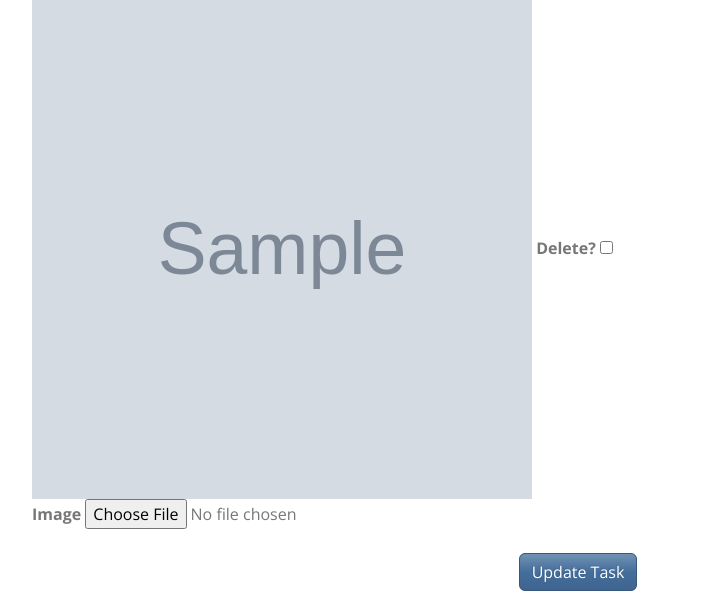
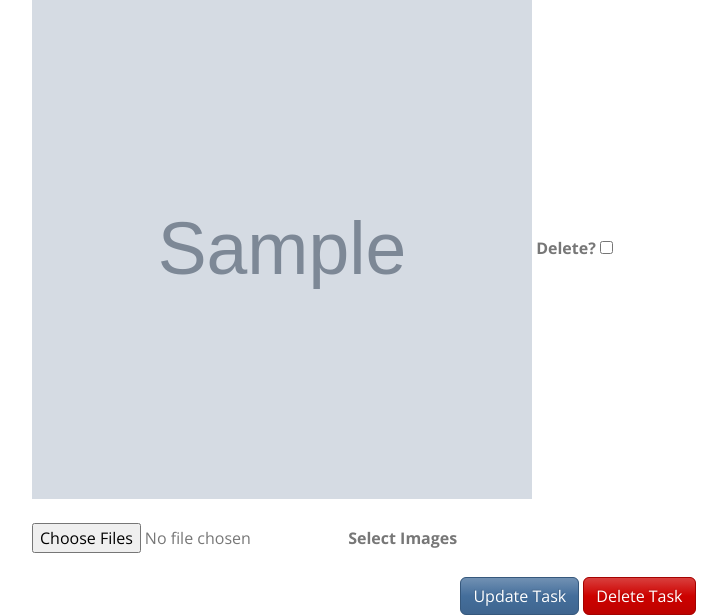
Before and after one commit to ShariaHabib/task-management, a Django app: page /update-task/1/ in a window 1280 px wide. Shown: the part 829-1444 px from the top of the page, without its empty margins (62-789 px from the left). Before the commit the page ends 1420 px from the top, so only its background shows below. Run offline with Django 5.2, Linux system fonts and the light colour scheme; tables that the repository leaves empty hold one stand-in row (values such as "Sample post"); grey boxes marked "Sample" are stand-in pictures; some libraries are stand-ins or nearby versions.

Commit message:
added delete option

```diff
--- a/templates/create_task.html
+++ b/templates/create_task.html
@@ -27,18 +27,23 @@
   {% endfor %}
 
   <br/>
-  {% comment %} <br/>
+  <br/>
   <input type="file" name="image" id="image" multiple>
-  <label for="image">Select Images</label> {% endcomment %}
+  <label for="image">Select Images</label>
 
-  <label for="id_form-{{ forloop.counter0 }}-image">Image</label>
-  <input type="file" id="id_form-{{ forloop.counter0 }}-image" name="form-{{ forloop.counter0 }}-image">
+
 
   <br/>
   <br/>
   <div class="text-center">
     {% if update == True %}
-      <button type="submit" class="btn btn-primary">Update Task</button>
+      {% if update == True %}
+        <button type="submit" class="btn btn-primary">Update Task</button>
+        {% comment %} <button type="submit" class="btn btn-primary" <a href="{% url 'delete-task' id %}" class="btn btn-danger"></a> >Delete Task</button> {% endcomment %}
+        <a href="{% url 'delete-task' id %}" class="btn btn-danger">Delete Task</a>
+      {% else %}
+        <button type="submit" class="btn btn-primary">Create Task</button>
+      {% endif %}
     {% else %}
       <button type="submit" class="btn btn-primary">Create Task</button>
     {% endif %}
--- a/todo/urls.py
+++ b/todo/urls.py
@@ -3,7 +3,7 @@ from django.urls import path
 from . import views
 
 urlpatterns = [
-    path('', views.index, name='index'),
+    path('',  views.login, name='login'),
     path('register/', views.register, name='register'),
     path('login/', views.login, name='login'),
     path('dashboard/', views.dashboard, name='dashboard'),
--- a/todo/views.py
+++ b/todo/views.py
@@ -10,8 +10,8 @@ from .models import Task,Photo
 # Create your views here.
 
 
-def index(request):
-    return render(request, "index.html")
+# def index(request):
+#     return render(request, "index.html")
 
 
 def register(request):
@@ -72,8 +72,12 @@ def create_task(request):
 
 
 from django.forms.models import inlineformset_factory
+from django.shortcuts import render, redirect
+from .models import Task
 
 def update_task(request, id):
+    print("uuuuu")
+    print(id)
     task = Task.objects.get(id=id)
     PhotoFormSet = inlineformset_factory(Task, Photo, fields=('image',), extra=1)
     form = TaskForm(instance=task)
@@ -127,8 +131,15 @@ def update_task(request, id):
 
 
 
-def delete_task(request):
-    return HttpResponse("This is the delete page")
+def delete_task(request, id):
+    print("dddd")
+    print(id)
+    task = Task.objects.get(id=id)
+    task.delete()
+    return redirect("dashboard")
+
+
+
 
 def dashboard(request):
     tasks = Task.objects.filter(user=request.user)
```
